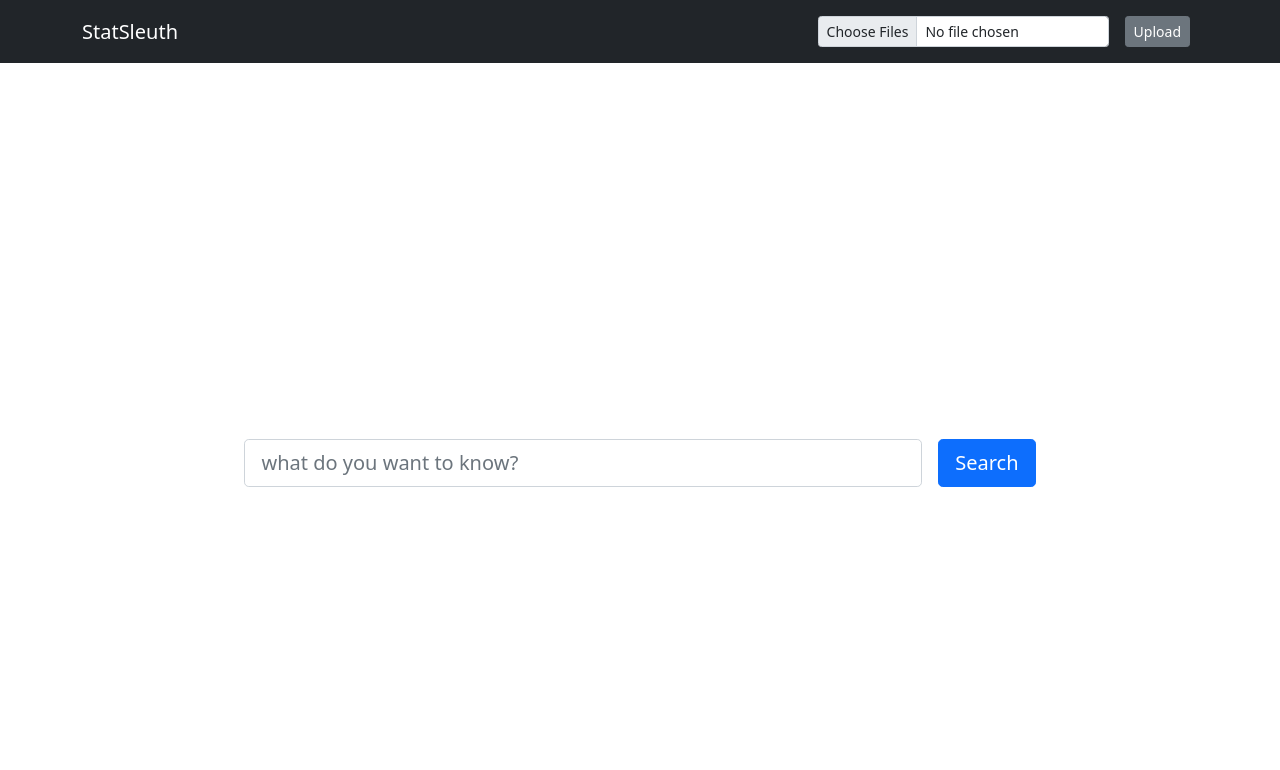
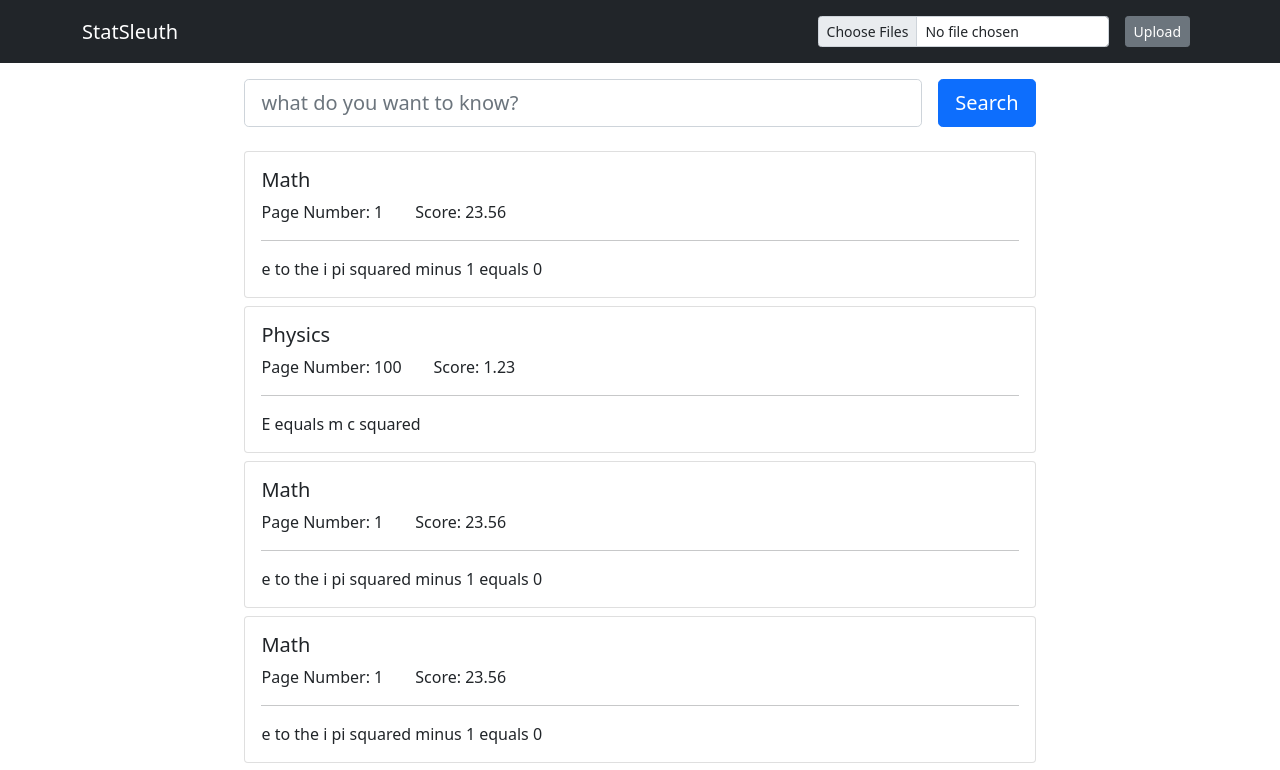
Before and after one commit to David-Cha/PaperParse, a React (Create React App) app in the folder paper-parser-frontend/: page / in a window 1280 px wide. Shown: the top 770 px of the page. Built offline with nearby package versions, Linux system fonts and the light colour scheme.

Commit message:
made page number and score be on the same line

```diff
--- a/paper-parser-frontend/src/App.js
+++ b/paper-parser-frontend/src/App.js
@@ -57,7 +57,7 @@ function App() {
     <div className="main_parent">
       <UploadNavBar/>
       <Interface setResults={setResults}/>
-      <ResultsList results={results} />
+      <ResultsList results={testResultList} />
     </div>
 
   );
--- a/paper-parser-frontend/src/Components/ResultsList/ResultsList.css
+++ b/paper-parser-frontend/src/Components/ResultsList/ResultsList.css
@@ -5,3 +5,14 @@
     margin-bottom: 0.5rem;
     width: 61.8%;
 }
+
+.horizontal{
+    display: flex;
+    flex-direction: row;
+    justify-content: start;
+}
+
+.right_margin{
+    margin-right: 2em;
+    margin-bottom: 0;
+}
--- a/paper-parser-frontend/src/Components/ResultsList/ResultsList.js
+++ b/paper-parser-frontend/src/Components/ResultsList/ResultsList.js
@@ -12,12 +12,16 @@ function Result(props){
                 <Card.Title>
                     {props.result.article_title}
                 </Card.Title>
-                <Card.Text>
-                    Page Number: {props.result.page_number.toString()}
-                </Card.Text>
-                <Card.Text>
-                    Score: {props.result.score.toString()}
-                </Card.Text>
+                <div className="horizontal">
+                    <Card.Text className="right_margin">
+                        Page Number: {props.result.page_number.toString()}
+                    </Card.Text>
+                    <Card.Text>
+                        Score: {props.result.score.toString()}
+                    </Card.Text>
+                </div>
+
+                <hr/>
                 <Card.Text>
                     {props.result.sentence}
                 </Card.Text>
```
